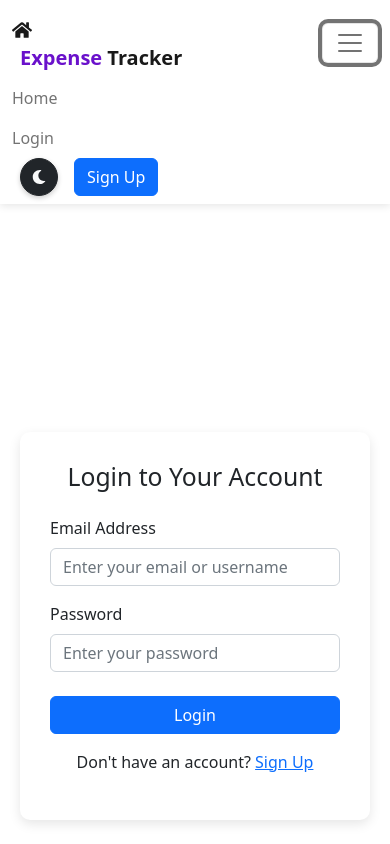
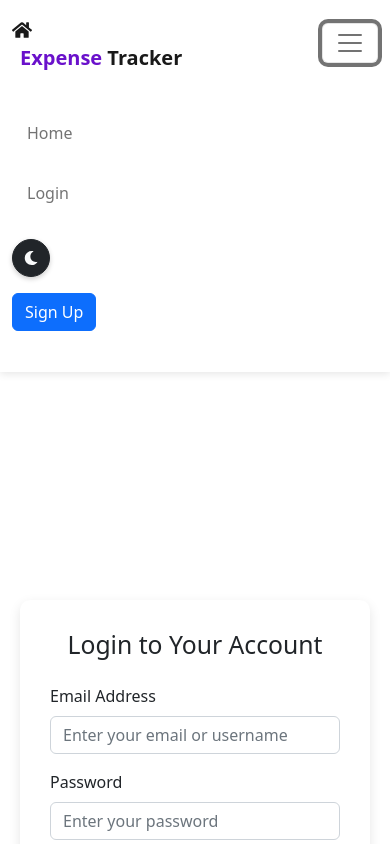
Before and after one commit to nikhilanand07/expense-tracker, a React (Create React App) app in the folder frontend/: page /login in a window 390 px wide. Both pictures are taken after a click on the button 350 px from the left and 43 px from the top of the page. Shown: the top 844 px of the page. Built offline with nearby package versions, Linux system fonts and the light colour scheme; no server answers.

Commit message:
Fix mobile UI issues and total expense calculation with pagination

```diff
--- a/frontend/src/components/ExpenseFilter.js
+++ b/frontend/src/components/ExpenseFilter.js
@@ -1,7 +1,8 @@
-import React, { useEffect } from 'react';
-import { Form, Row, Col, Button } from 'react-bootstrap';
+import React, { useEffect, useState, useCallback } from 'react';
+import { Form, Row, Col, Button, Card } from 'react-bootstrap';
 import DatePicker from 'react-datepicker';
 import 'react-datepicker/dist/react-datepicker.css';
+import { FaFilter, FaTimes } from 'react-icons/fa';
 
 const ExpenseFilter = ({ filters, setFilters, onFilter }) => {
   // Category options
@@ -43,6 +44,27 @@ const ExpenseFilter = ({ filters, setFilters, onFilter }) => {
     { value: 'custom', label: 'Custom Date Range' }
   ];
 
+  const [isFilterOpen, setIsFilterOpen] = useState(false);
+  const [activeFilters, setActiveFilters] = useState(0);
+  const [isMobile, setIsMobile] = useState(window.innerWidth < 768);
+
+  // Handle window resize
+  useEffect(() => {
+    const handleResize = () => {
+      setIsMobile(window.innerWidth < 768);
+      if (window.innerWidth >= 768) {
+        setIsFilterOpen(true);
+      }
+    };
+
+    window.addEventListener('resize', handleResize);
+    handleResize(); // Initialize on mount
+
+    return () => {
+      window.removeEventListener('resize', handleResize);
+    };
+  }, []);
+
   // Handle date changes
   const handleDateChange = (field, date) => {
     setFilters({
@@ -65,7 +87,7 @@ const ExpenseFilter = ({ filters, setFilters, onFilter }) => {
       };
 
       setFilters(newFilters);
-      onFilter(newFilters); // Apply filters immediately
+      applyAndClose(newFilters); // Apply filters immediately
     }
   };
 
@@ -125,9 +147,17 @@ const ExpenseFilter = ({ filters, setFilters, onFilter }) => {
 
     // If not custom, apply the filter immediately
     if (timePeriod !== 'custom') {
-      onFilter(newFilters);
+      applyAndClose(newFilters);
     }
   };
+
+  // Apply filters and close on mobile
+  const applyAndClose = useCallback((newFilters) => {
+    onFilter(newFilters);
+    if (isMobile) {
+      setIsFilterOpen(false);
+    }
+  }, [onFilter, isMobile]);
 
   // Reset filters
   const handleReset = () => {
@@ -139,20 +169,38 @@ const ExpenseFilter = ({ filters, setFilters, onFilter }) => {
       timePeriod: 'currentMonth'
     };
     setFilters(resetFilters);
-    onFilter(resetFilters);
+    applyAndClose(resetFilters);
   };
 
-  // Apply custom date filters
-  const handleApplyCustomDates = (e) => {
-    e.preventDefault();
-    onFilter(filters);
+  // Toggle filter on mobile
+  const toggleFilter = () => {
+    setIsFilterOpen(!isFilterOpen);
   };
 
   return (
-    <div className="filter-section">
+    <div className="filter-container mb-4">
+      {/* Mobile Filter Toggle Button */}
+      {isMobile && (
+        <div className="mb-3">
+          <Button
+            variant="outline-primary"
+            className="w-100 d-flex justify-content-between align-items-center"
+            onClick={toggleFilter}
+          >
+            <span><FaFilter className="me-2" /> Filters {activeFilters > 0 && <span className="badge bg-primary ms-2">{activeFilters}</span>}</span>
+            <span>{isFilterOpen ? <FaTimes /> : '+'}</span>
+          </Button>
+        </div>
+      )}
+
+      {/* Filter Content - Always visible on desktop, toggleable on mobile */}
+      <div className={`filter-section ${isMobile && !isFilterOpen ? 'd-none' : 'd-block'}`}>
         <h5 className="mb-3">Filter Expenses</h5>
 
-      <Form onSubmit={handleApplyCustomDates}>
+        <Form onSubmit={(e) => {
+          e.preventDefault();
+          applyAndClose(filters);
+        }}>
           <Row className="mb-3">
             <Col md={4} className="mb-3 mb-md-0">
               <Form.Group controlId="timePeriod">
@@ -278,6 +326,7 @@ const ExpenseFilter = ({ filters, setFilters, onFilter }) => {
           </Row>
         </Form>
       </div>
+    </div>
   );
 };
 
--- a/frontend/src/components/Header.js
+++ b/frontend/src/components/Header.js
@@ -1,4 +1,4 @@
-import React from 'react';
+import React, { useState, useEffect } from 'react';
 import { Navbar, Container, Nav, Button } from 'react-bootstrap';
 import { Link, useNavigate, useLocation } from 'react-router-dom';
 import { useAuth } from '../context/AuthContext';
@@ -12,20 +12,28 @@ const Header = () => {
   const { darkMode } = useTheme();
   const navigate = useNavigate();
   const location = useLocation();
+  const [expanded, setExpanded] = useState(false);
+
+  // Check if the current route is the insights page
+  const isInsightsPage = location.pathname === '/insights';
+
+  // Close navbar when route changes
+  useEffect(() => {
+    setExpanded(false);
+  }, [location.pathname]);
 
   const handleLogout = () => {
     logout();
     navigate('/');
   };
 
-  // Check if the current route is the insights page
-  const isInsightsPage = location.pathname === '/insights';
-
   return (
     <Navbar
       bg={darkMode ? 'dark' : 'white'}
       variant={darkMode ? 'dark' : 'light'}
       expand="lg"
+      expanded={expanded}
+      onToggle={(expanded) => setExpanded(expanded)}
       className={`navbar ${darkMode ? 'navbar-dark' : ''}`}
     >
       <Container>
@@ -40,16 +48,19 @@ const Header = () => {
         </Navbar.Brand>
         <Navbar.Toggle aria-controls="basic-navbar-nav" />
         <Navbar.Collapse id="basic-navbar-nav">
-          <Nav className="ms-auto">
+          <Nav className="ms-auto mobile-nav">
             {user ? (
               <>
-                <Nav.Link as={Link} to="/dashboard">Dashboard</Nav.Link>
+                <Nav.Link as={Link} to="/dashboard" className="my-2 my-lg-0" onClick={() => setExpanded(false)}>
+                  Dashboard
+                </Nav.Link>
 
                 {/* Enhanced AI-themed Insights Link */}
                 <Nav.Link
                   as={Link}
                   to="/insights"
-                  className={`insights-link ${isInsightsPage ? 'active' : ''}`}
+                  onClick={() => setExpanded(false)}
+                  className={`insights-link my-2 my-lg-0 ${isInsightsPage ? 'active' : ''}`}
                   style={{
                     background: isInsightsPage
                       ? 'linear-gradient(90deg, #6a11cb 0%, #2575fc 100%)'
@@ -57,7 +68,7 @@ const Header = () => {
                     color: '#fff',
                     borderRadius: '20px',
                     padding: '6px 15px',
-                    margin: '0 5px',
+                    margin: '8px 5px',
                     display: 'flex',
                     alignItems: 'center',
                     gap: '5px',
@@ -95,19 +106,22 @@ const Header = () => {
                   />
                 </Nav.Link>
 
-                <div className="d-flex align-items-center">
+                <div className="d-flex flex-column flex-lg-row align-items-start align-items-lg-center mt-2 mt-lg-0">
                   {user && (
-                    <div className="d-flex align-items-center mx-2">
+                    <div className="d-flex align-items-center my-2 my-lg-0 mx-lg-2">
                       <CurrencySelector />
                     </div>
                   )}
-                  <div className="mx-2">
+                  <div className="my-2 my-lg-0 mx-lg-2">
                     <ThemeToggle />
                   </div>
                   <Button
                     variant={darkMode ? "outline-light" : "outline-danger"}
-                    className="ms-2"
-                    onClick={handleLogout}
+                    className="my-2 my-lg-0 ms-lg-2"
+                    onClick={() => {
+                      setExpanded(false);
+                      handleLogout();
+                    }}
                   >
                     Logout
                   </Button>
@@ -115,17 +129,22 @@ const Header = () => {
               </>
             ) : (
               <>
-                <Nav.Link as={Link} to="/">Home</Nav.Link>
-                <Nav.Link as={Link} to="/login">Login</Nav.Link>
-                <div className="d-flex align-items-center">
-                  <div className="mx-2">
+                <Nav.Link as={Link} to="/" className="my-2 my-lg-0" onClick={() => setExpanded(false)}>
+                  Home
+                </Nav.Link>
+                <Nav.Link as={Link} to="/login" className="my-2 my-lg-0" onClick={() => setExpanded(false)}>
+                  Login
+                </Nav.Link>
+                <div className="d-flex flex-column flex-lg-row align-items-start align-items-lg-center mt-2 mt-lg-0">
+                  <div className="my-2 my-lg-0 mx-lg-2">
                     <ThemeToggle />
                   </div>
                   <Button
                     variant={darkMode ? "light" : "primary"}
-                    className="ms-2"
+                    className="my-2 my-lg-0 ms-lg-2"
                     as={Link}
                     to="/signup"
+                    onClick={() => setExpanded(false)}
                   >
                     Sign Up
                   </Button>
--- a/frontend/src/index.css
+++ b/frontend/src/index.css
@@ -79,6 +79,7 @@ code {
   padding: 20px;
   margin-bottom: 20px;
   box-shadow: 0 2px 8px rgba(0, 0, 0, 0.1);
+  transition: all 0.3s ease-in-out;
 }
 
 .btn-primary {
@@ -344,3 +345,103 @@ body.dark-mode a:not(.btn):hover {
 .theme-toggle-btn:hover {
   transform: rotate(30deg);
 }
+
+/* Mobile optimizations */
+@media (max-width: 767.98px) {
+  .filter-section {
+    border-radius: 8px;
+    transition: all 0.3s ease;
+    background-color: var(--filter-bg-color, white);
+    padding: 15px;
+    margin-bottom: 15px;
+    box-shadow: 0 2px 8px rgba(0, 0, 0, 0.1);
+  }
+
+  body.dark-mode .filter-section {
+    background-color: var(--filter-dark-bg-color, #1e1e1e);
+    border-color: #333;
+  }
+
+  .mobile-nav .nav-link {
+    border-radius: 5px;
+    padding: 10px 15px;
+    margin: 5px 0;
+    width: 100%;
+    text-align: left;
+  }
+
+  .mobile-nav .nav-link:hover {
+    background-color: rgba(106, 17, 203, 0.1);
+  }
+
+  body.dark-mode .mobile-nav .nav-link:hover {
+    background-color: rgba(166, 110, 255, 0.1);
+  }
+
+  .navbar-collapse {
+    padding: 15px 0;
+  }
+
+  /* Ensure proper spacing in navbar items */
+  .navbar-nav {
+    width: 100%;
+  }
+
+  /* Fix for filter toggle button */
+  .filter-container .btn-outline-primary {
+    border-color: var(--primary-color, #6a11cb);
+    color: var(--primary-color, #6a11cb);
+  }
+
+  body.dark-mode .filter-container .btn-outline-primary {
+    border-color: var(--primary-dark-color, #a66eff);
+    color: var(--primary-dark-color, #a66eff);
+  }
+
+  /* Ensure proper spacing in mobile menu */
+  .mobile-nav {
+    padding: 10px 0;
+  }
+}
+
+/* Root variables for consistent colors */
+:root {
+  --primary-color: #6a11cb;
+  --primary-dark-color: #a66eff;
+  --filter-bg-color: white;
+  --filter-dark-bg-color: #1e1e1e;
+}
+
+/* Filter badge styling */
+.badge.bg-primary {
+  font-size: 0.7rem;
+  padding: 0.25em 0.6em;
+  border-radius: 10px;
+}
+
+/* Add some space between filter elements on mobile */
+@media (max-width: 767.98px) {
+  .form-group {
+    margin-bottom: 15px;
+  }
+
+  .filter-section .btn {
+    margin-top: 5px;
+  }
+
+  /* Fix for navbar toggler */
+  .navbar-toggler {
+    border: 1px solid rgba(0,0,0,0.1);
+    padding: 0.25rem 0.5rem;
+  }
+
+  body.dark-mode .navbar-toggler {
+    border-color: rgba(255,255,255,0.1);
+  }
+
+  /* Ensure insights link is properly styled on mobile */
+  .insights-link {
+    width: auto !important;
+    justify-content: center;
+  }
+}
```
Lines whose indentation alone changed are shown as unchanged.
